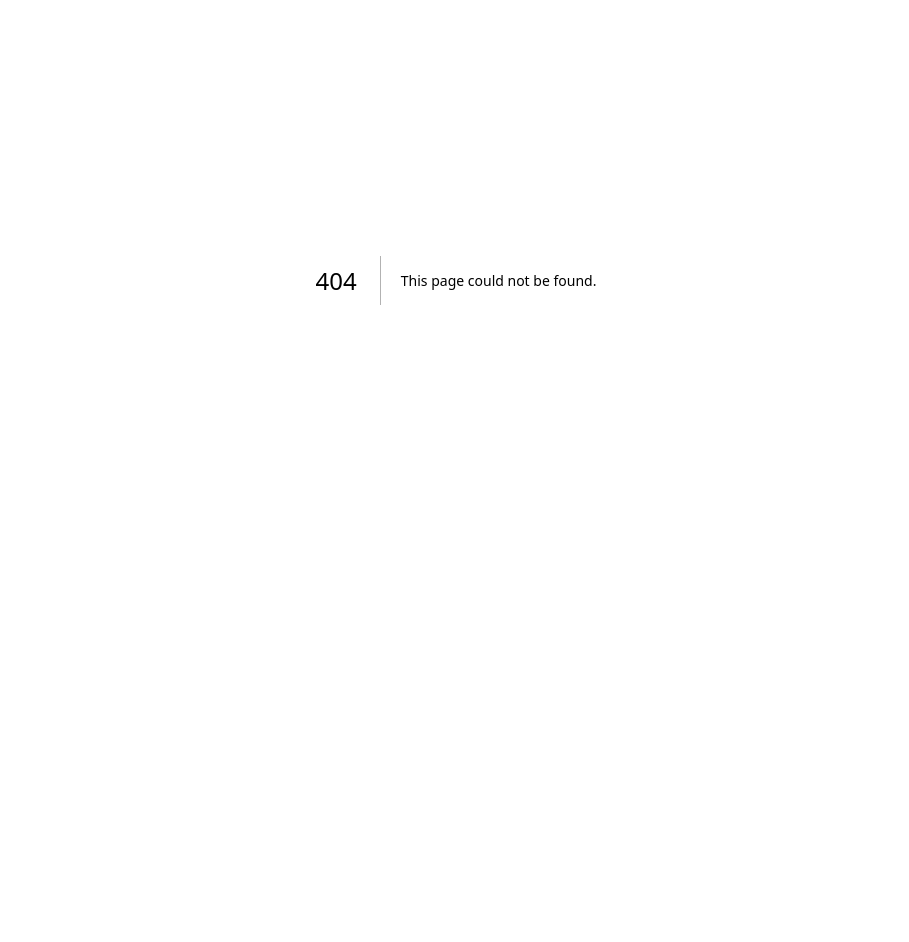
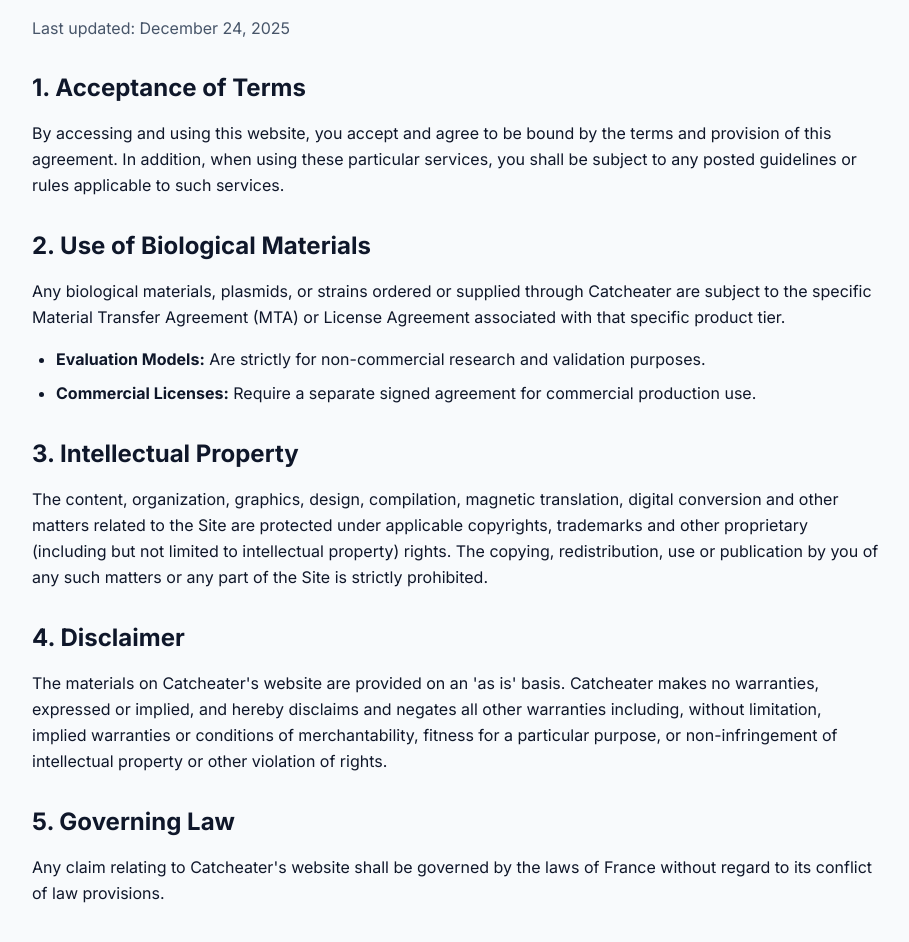
Before and after one commit to QuercusCode/Catcheaterweb, a Next.js app: page /legal/terms in a window 1280 px wide. Before the commit this address had no page. Shown: the part 280-1222 px from the top of the page, without its empty margins (184-1093 px from the left). Before the commit the page ends 960 px from the top, so only its background shows below. Built offline with nearby package versions, Linux system fonts and the light colour scheme.

Commit message:
Add Privacy Policy and Terms of Service pages + Update Footer links

```diff
--- /dev/null
+++ b/src/app/legal/privacy/page.tsx
@@ -0,0 +1,55 @@
+export default function PrivacyPolicy() {
+    return (
+        <div className="min-h-screen bg-background font-sans py-20">
+            <div className="container px-6 mx-auto max-w-4xl">
+                <h1 className="text-4xl font-display font-bold text-foreground mb-4">Privacy Policy</h1>
+                <p className="text-muted-foreground mb-8">Last updated: December 24, 2025</p>
+
+                <div className="space-y-8 text-foreground leading-relaxed">
+                    <section>
+                        <h2 className="text-2xl font-bold mb-4">1. Introduction</h2>
+                        <p>
+                            Catcheater ("we," "our," or "us") respects your privacy and is committed to protecting your personal data. This privacy policy will inform you as to how we look after your personal data when you visit our website and tell you about your privacy rights and how the law protects you.
+                        </p>
+                    </section>
+
+                    <section>
+                        <h2 className="text-2xl font-bold mb-4">2. Data We Collect</h2>
+                        <p className="mb-4">We may collect, use, store and transfer different kinds of personal data about you which we have grouped together follows:</p>
+                        <ul className="list-disc pl-6 space-y-2">
+                            <li><strong>Identity Data:</strong> includes first name, last name, title.</li>
+                            <li><strong>Contact Data:</strong> includes email address, institutional affiliation (if provided for support).</li>
+                            <li><strong>Technical Data:</strong> includes internet protocol (IP) address, browser type and version, time zone setting and location.</li>
+                        </ul>
+                    </section>
+
+                    <section>
+                        <h2 className="text-2xl font-bold mb-4">3. How We Use Your Data</h2>
+                        <p>
+                            We will only use your personal data when the law allows us to. Most commonly, we will use your personal data in the following circumstances:
+                        </p>
+                        <ul className="list-disc pl-6 space-y-2 mt-4">
+                            <li>To process your waitlist application and send you the promised discount code.</li>
+                            <li>To respond to your support inquiries via our contact forms.</li>
+                            <li>To improve our website and customer experience.</li>
+                        </ul>
+                    </section>
+
+                    <section>
+                        <h2 className="text-2xl font-bold mb-4">4. Data Security</h2>
+                        <p>
+                            We have put in place appropriate security measures to prevent your personal data from being accidentally lost, used or accessed in an unauthorized way, altered or disclosed. In addition, we limit access to your personal data to those employees, agents, contractors and other third parties who have a business need to know.
+                        </p>
+                    </section>
+
+                    <section>
+                        <h2 className="text-2xl font-bold mb-4">5. Contact Us</h2>
+                        <p>
+                            For any questions regarding this privacy policy, please contact us via the support form on our dashboard or email basic@catcheater.bio.
+                        </p>
+                    </section>
+                </div>
+            </div>
+        </div>
+    );
+}
--- /dev/null
+++ b/src/app/legal/terms/page.tsx
@@ -0,0 +1,51 @@
+export default function TermsOfService() {
+    return (
+        <div className="min-h-screen bg-background font-sans py-20">
+            <div className="container px-6 mx-auto max-w-4xl">
+                <h1 className="text-4xl font-display font-bold text-foreground mb-4">Terms of Service</h1>
+                <p className="text-muted-foreground mb-8">Last updated: December 24, 2025</p>
+
+                <div className="space-y-8 text-foreground leading-relaxed">
+                    <section>
+                        <h2 className="text-2xl font-bold mb-4">1. Acceptance of Terms</h2>
+                        <p>
+                            By accessing and using this website, you accept and agree to be bound by the terms and provision of this agreement. In addition, when using these particular services, you shall be subject to any posted guidelines or rules applicable to such services.
+                        </p>
+                    </section>
+
+                    <section>
+                        <h2 className="text-2xl font-bold mb-4">2. Use of Biological Materials</h2>
+                        <p>
+                            Any biological materials, plasmids, or strains ordered or supplied through Catcheater are subject to the specific Material Transfer Agreement (MTA) or License Agreement associated with that specific product tier.
+                        </p>
+                        <ul className="list-disc pl-6 space-y-2 mt-4">
+                            <li><strong>Evaluation Models:</strong> Are strictly for non-commercial research and validation purposes.</li>
+                            <li><strong>Commercial Licenses:</strong> Require a separate signed agreement for commercial production use.</li>
+                        </ul>
+                    </section>
+
+                    <section>
+                        <h2 className="text-2xl font-bold mb-4">3. Intellectual Property</h2>
+                        <p>
+                            The content, organization, graphics, design, compilation, magnetic translation, digital conversion and other matters related to the Site are protected under applicable copyrights, trademarks and other proprietary (including but not limited to intellectual property) rights. The copying, redistribution, use or publication by you of any such matters or any part of the Site is strictly prohibited.
+                        </p>
+                    </section>
+
+                    <section>
+                        <h2 className="text-2xl font-bold mb-4">4. Disclaimer</h2>
+                        <p>
+                            The materials on Catcheater's website are provided on an 'as is' basis. Catcheater makes no warranties, expressed or implied, and hereby disclaims and negates all other warranties including, without limitation, implied warranties or conditions of merchantability, fitness for a particular purpose, or non-infringement of intellectual property or other violation of rights.
+                        </p>
+                    </section>
+
+                    <section>
+                        <h2 className="text-2xl font-bold mb-4">5. Governing Law</h2>
+                        <p>
+                            Any claim relating to Catcheater's website shall be governed by the laws of France without regard to its conflict of law provisions.
+                        </p>
+                    </section>
+                </div>
+            </div>
+        </div>
+    );
+}
--- a/src/components/Footer.tsx
+++ b/src/components/Footer.tsx
@@ -13,18 +13,18 @@
                 <div>
                     <h4 className="font-bold text-white mb-4">Product</h4>
                     <ul className="space-y-2 text-sm text-muted-foreground">
-                        <li><a href="#" className="hover:text-primary transition-colors">Studio</a></li>
-                        <li><a href="#" className="hover:text-primary transition-colors">Evaluation Kit</a></li>
-                        <li><a href="#" className="hover:text-primary transition-colors">Documentation</a></li>
+                        <li><a href="/pricing" className="hover:text-primary transition-colors">Pricing</a></li>
+                        <li><a href="/#products" className="hover:text-primary transition-colors">Evaluation Kit</a></li>
+                        <li><a href="/docs" className="hover:text-primary transition-colors">Documentation</a></li>
                     </ul>
                 </div>
 
                 <div>
-                    <h4 className="font-bold text-white mb-4">Company</h4>
+                    <h4 className="font-bold text-white mb-4">Legal</h4>
                     <ul className="space-y-2 text-sm text-muted-foreground">
-                        <li><a href="#" className="hover:text-primary transition-colors">About</a></li>
-                        <li><a href="#" className="hover:text-primary transition-colors">Careers</a></li>
-                        <li><a href="#" className="hover:text-primary transition-colors">Contact</a></li>
+                        <li><a href="/legal/privacy" className="hover:text-primary transition-colors">Privacy Policy</a></li>
+                        <li><a href="/legal/terms" className="hover:text-primary transition-colors">Terms of Service</a></li>
+                        <li><a href="/about" className="hover:text-primary transition-colors">About</a></li>
                     </ul>
                 </div>
             </div>
```
